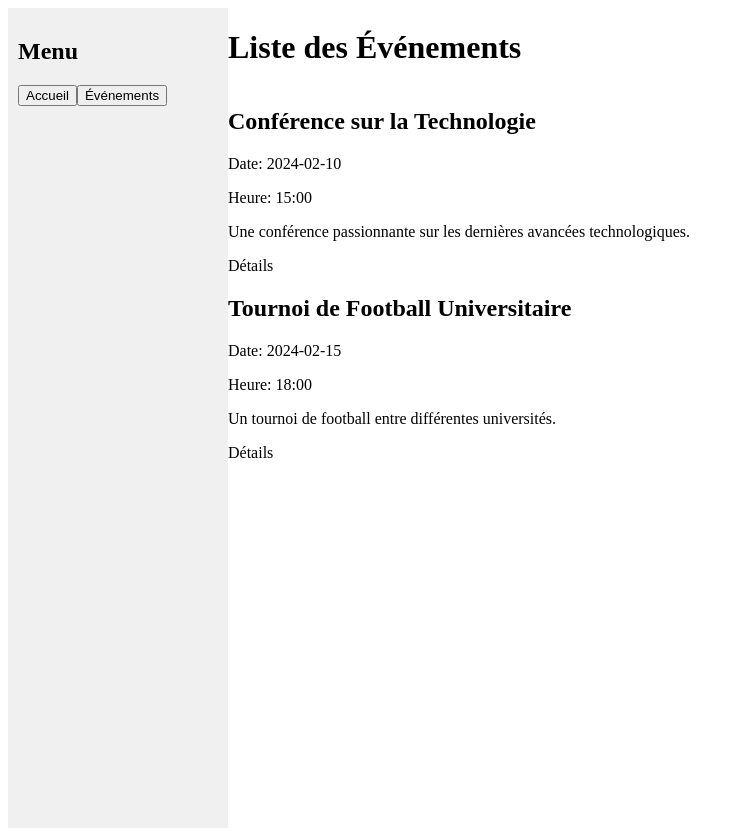
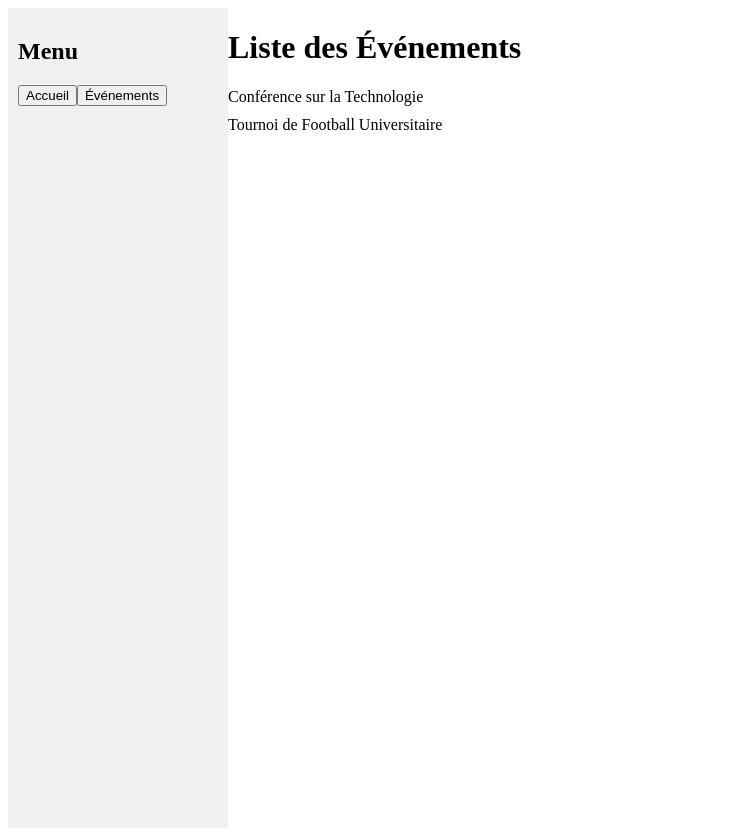
Before and after one commit to LeRoiJeanKing/protutore, a Next.js app: page /events in a window 1280 px wide. Shown: the whole page, without its empty margins (0-741 px from the left). Built offline with nearby package versions, Linux system fonts and the light colour scheme.

Commit message:
ping pong

```diff
--- a/pages/events.js
+++ b/pages/events.js
@@ -22,7 +22,7 @@ const EventsPage = () => {
       date: '2024-02-15',
       time: '18:00',
       description: 'Un tournoi de football entre différentes universités.',
-      speakers: ['Patrick Sébastien'],
+      speakers: ['Équipe de Football'],
       location: 'Stade Universitaire',
     },
     // Ajoute d'autres événements
@@ -43,7 +43,9 @@ const EventsPage = () => {
         {/* Affichage de la liste d'événements */}
         <div style={{ marginRight: '20px' }}>
           {eventsData.map((event) => (
-            <EventCard key={event.id} event={event} onClick={() => handleEventClick(event)} />
+            <div key={event.id} onClick={() => handleEventClick(event)} style={{ cursor: 'pointer', marginBottom: '10px' }}>
+              {event.name}
+            </div>
           ))}
         </div>
         {/* Affichage des détails de l'événement sélectionné */}
```
